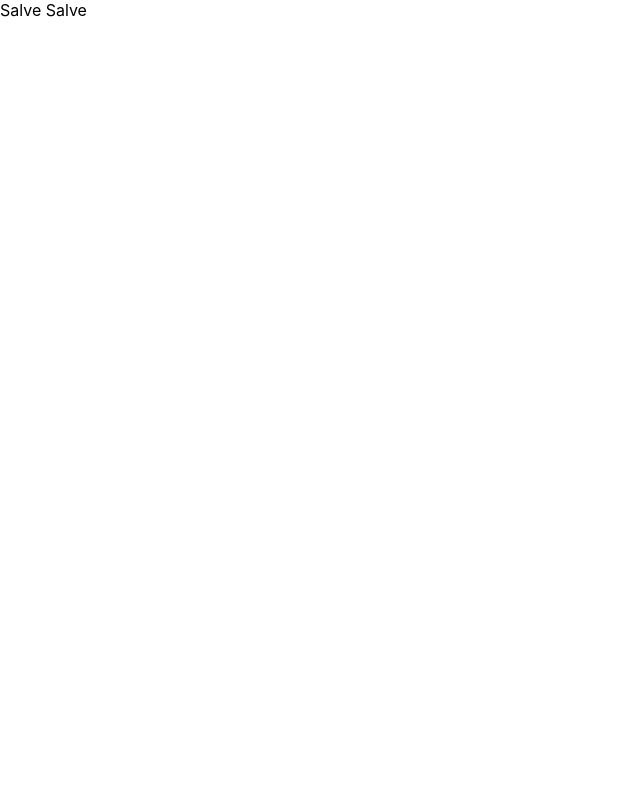
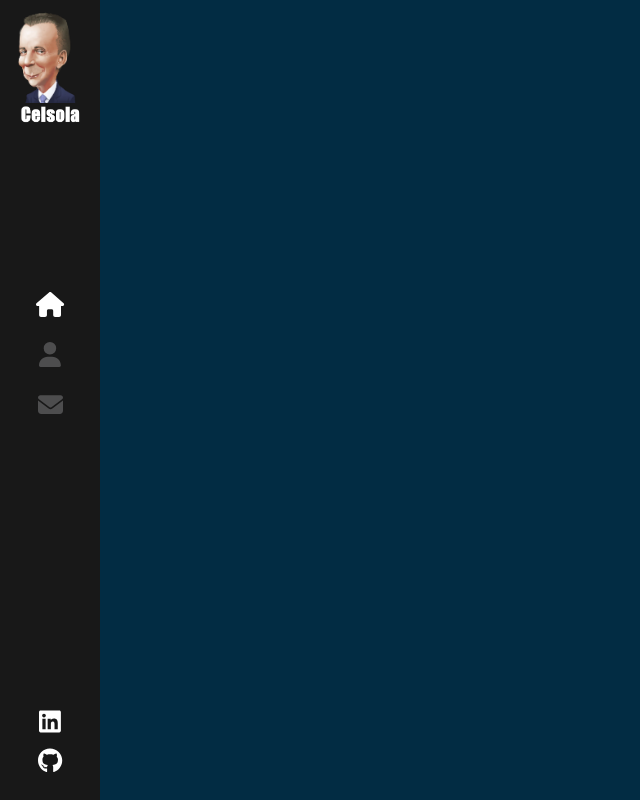
Before and after one commit to Pedro-Henrique-da-Silva-Santos/my_portfolio, a React (Create React App) app in the folder my-app/: page / in a window 1280 px wide. Shown: the whole page, without its empty margins (0-640 px from the left). Built offline with nearby package versions, Linux system fonts and the light colour scheme.

Commit message:
Adição da Barra Lateral e Início da Home-Page

```diff
--- a/my-app/src/App.js
+++ b/my-app/src/App.js
@@ -1,12 +1,15 @@
 import './App.scss';
 import { Routes, Route } from 'react-router-dom';
 import Layout from './components/Layout';
+import Home from './components/Home';
 
 function App() {
   return (
   <>
   <Routes>
-    <Route path="/" element={<Layout />} />
+    <Route path="/" element={<Layout />}>
+      <Route index element={<Home />} />
+    </Route>
   </Routes>
   </>
   );
--- /dev/null
+++ b/my-app/src/components/Home/index.js
@@ -0,0 +1,18 @@
+import { Link } from 'react-router-dom';
+import './index.scss'
+
+const Home = () => {
+    return (
+        <div className="container home-page">
+            <div className="text-zone">
+                <h1>Olá, <br /> Meu nome é <span>Lucas</span> <br /> e eu sou <span>Desenvolvedor Front-End</span> <br /> e <span>UI Designer</span> <br />
+                    <img></img>
+                </h1>
+                <h2>Desenvolvedor Frontend</h2>
+                <Link to="/contato" className="flat-button">Contate-me</Link>
+            </div>
+        </div>
+    );
+};
+
+export default Home;
--- /dev/null
+++ b/my-app/src/components/Home/index.scss
@@ -0,0 +1,21 @@
+.home-page{
+
+    .text-zone{
+        position: absolute;
+        left: 10%;
+        top: 50%;
+        transform: translateY(-50%);
+        width: 40%;
+        max-height: 90%;
+    }
+
+    h1 {
+        color: #fff;
+        font-size: 53px;
+        margin: 0;
+
+        img{
+
+        }
+    }
+}
--- a/my-app/src/components/Layout/index.js
+++ b/my-app/src/components/Layout/index.js
@@ -1,7 +1,9 @@
+
+import Sidebar from '../Sidebar';
 import './index.scss'
 
 const Layout = () => {
-    return <>Salve Salve</>
+    return <><Sidebar /></>
 };
 
 export default Layout;
--- /dev/null
+++ b/my-app/src/components/Sidebar/index.js
@@ -0,0 +1,42 @@
+
+import { Link, NavLink } from 'react-router-dom';
+import './index.scss';
+import RussomanoS from '../../assets/images/russomanno.png'
+import RussomanoSubtitle from '../../assets/images/subtitle.png'
+import { FontAwesomeIcon } from '@fortawesome/react-fontawesome';
+import { faHome, faUser, faEnvelope} from '@fortawesome/free-solid-svg-icons';
+import { faGithub, faLinkedin } from '@fortawesome/free-brands-svg-icons';
+
+const Sidebar = () => (
+    <div className="nav-bar">
+        <Link className='logo' to="/">
+            <img src={RussomanoS} alt="Russomano" />
+            <img className='sub-logo' src={RussomanoSubtitle} alt="RussomanoSub" />
+        </Link>
+        <nav>
+            <NavLink exact='true' activeclassname='active' to='/'>
+                <FontAwesomeIcon icon={faHome} color='#4d4d4de'/>
+            </NavLink>
+            <NavLink exact='true' activeclassname='active' className="sobre-link" to='/sobre'>
+                <FontAwesomeIcon icon={faUser} color='#4d4d4de'/>
+            </NavLink>
+            <NavLink exact='true' activeclassname='active' className="contato-link" to='/contato'>
+                <FontAwesomeIcon icon={faEnvelope} color='#4d4d4de'/>
+            </NavLink>
+        </nav>
+        <ul>
+            <li>
+                <a target='_blank' rel='noreferrer' href='https://www.linkedin.com/in/pedrohenriquesilvasantos12032002/'>
+                    <FontAwesomeIcon icon={faLinkedin} color='#4d4d4de'/>
+                </a>
+            </li>
+            <li>
+                <a target='_blank' rel='noreferrer' href='https://github.com/Pedro-Henrique-da-Silva-Santos'>
+                    <FontAwesomeIcon icon={faGithub} color='#4d4d4de'/>
+                </a>
+            </li>
+        </ul>
+    </div>
+);
+
+export default Sidebar;
--- /dev/null
+++ b/my-app/src/components/Sidebar/index.scss
@@ -0,0 +1,126 @@
+.nav-bar {
+    background: #181818;
+    width: 100px;
+    height: 100vh;
+    position: absolute;
+    top: 0;
+    z-index: 3;
+    min-height: 500px;
+
+    .logo {
+        width: 100%;
+        height: 50px;
+        display: block;
+        justify-content: center;
+        align-items: center;
+        margin-bottom: 20px;
+        padding: 8px 0;
+        cursor: pointer;
+
+        img {
+            display: block;
+            margin: 8 auto;
+            width: 85px;
+            height: auto;
+
+            &.sub-logo {
+                width: 100px;
+            }
+        }
+    }
+
+    nav {
+        display: block;
+        text-align: center;
+        position: absolute;
+        height: 210px;
+        top: 50%;
+        margin-top: -120px;
+        width: 100%;
+
+        a {
+            font-size: 25px;
+            color: #4d4d4e;
+            display: block;
+            line-height: 50px;
+            height: 50px;
+            position: relative;
+            text-decoration: none;
+
+            i {
+                transition: all 0.3s ease-in-out;
+            }
+
+            &:hover {
+                color: #fff;
+
+                svg {
+                    opacity: 0;
+                }
+
+                &:after {
+                    opacity: 1;
+                }
+            }
+
+            &:after {
+                content: '';
+                font-size: 15px;
+                letter-spacing: 2px;
+                position: absolute;
+                bottom: 0;
+                display: block;
+                width: 100%;
+                text-align: center;
+                opacity: 0;
+                transition: all 0.3s ease-out;
+            }
+
+            &:first-child {
+                &:after {
+                    content: 'Home';
+
+                }
+            }
+        }
+
+        a.sobre-link {
+            &:after {
+                content: 'Sobre';
+            }
+        }
+
+        a.contato-link {
+            &:after {
+                content: 'Contato';
+            }
+        }
+
+        a.active {
+            svg {
+                color: #fff;
+            }
+        }
+    }
+
+    ul {
+        position: absolute;
+        bottom: 20px;
+        width: 100%;
+        display: block;
+        padding: 0;
+        list-style: none;
+        text-align: center;
+        margin: 0;
+
+        li {
+            a {
+                padding: 7px 0;
+                display: block;
+                font-size: 25px;
+                line-height: 16px;
+                color: #fff;
+            }
+        }
+    }
+}
--- a/my-app/src/index.scss
+++ b/my-app/src/index.scss
@@ -3,6 +3,7 @@ body {
   font-family: -apple-system, BlinkMacSystemFont, 'Segoe UI', 'Roboto', 'Oxygen',
     'Ubuntu', 'Cantarell', 'Fira Sans', 'Droid Sans', 'Helvetica Neue',
     sans-serif;
+    background-color: #022c43 ;
   -webkit-font-smoothing: antialiased;
   -moz-osx-font-smoothing: grayscale;
 }
```
Also changed, not shown: my-app/src/assets/images/russomanno.png (added), my-app/src/assets/images/subtitle.png (added).
